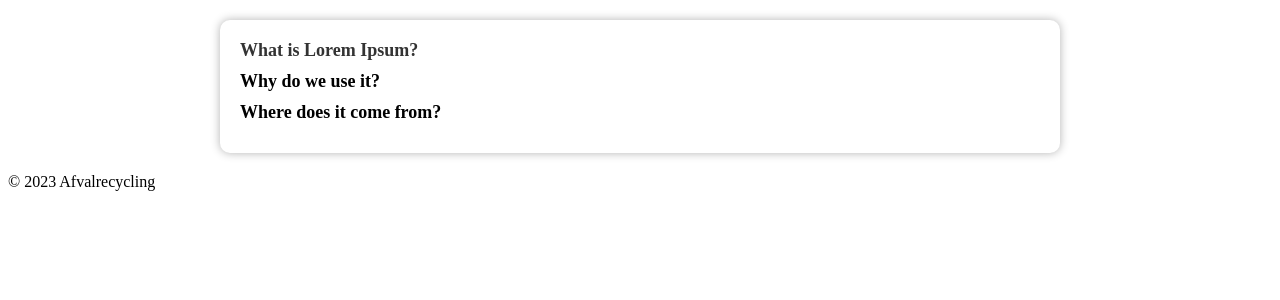
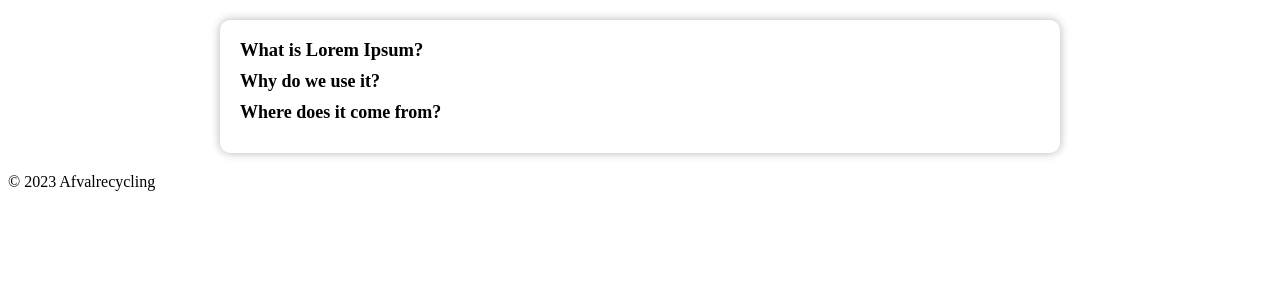
Before and after one commit to kokloler/gooi-het-in-de-bak, a PHP site: page /faq.html in a window 1280 px wide, with the pointer over the restyled element. Shown: the part 316-616 px from the top of the page. Run offline with PHP 8.4, Linux system fonts and the light colour scheme; some libraries are stand-ins or nearby versions.

Commit message:
Update faq.css

```diff
--- a/faq/faq.css
+++ b/faq/faq.css
@@ -19,7 +19,8 @@ h1 {
     color: #000000; /* Kleur van de vraagtekst */
 }
 .question:hover {
-    color: #333;
+    font-size: 18.5px;
+    transition: all 0.2s ease;
 }
 
 .answer {
```
